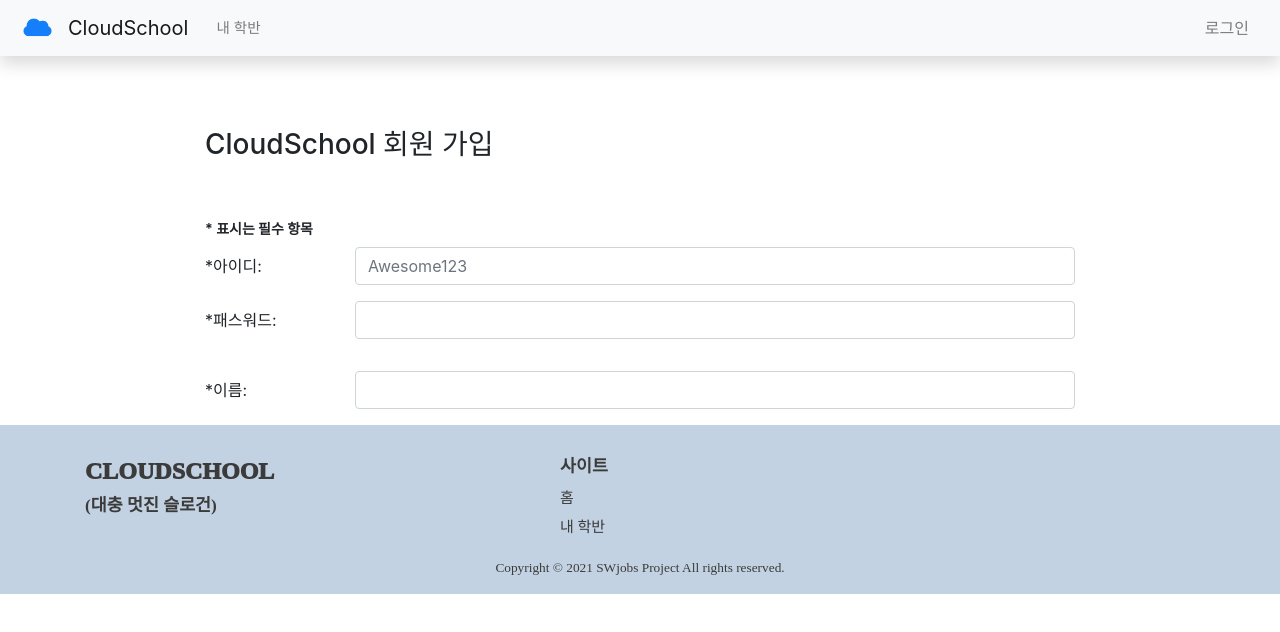
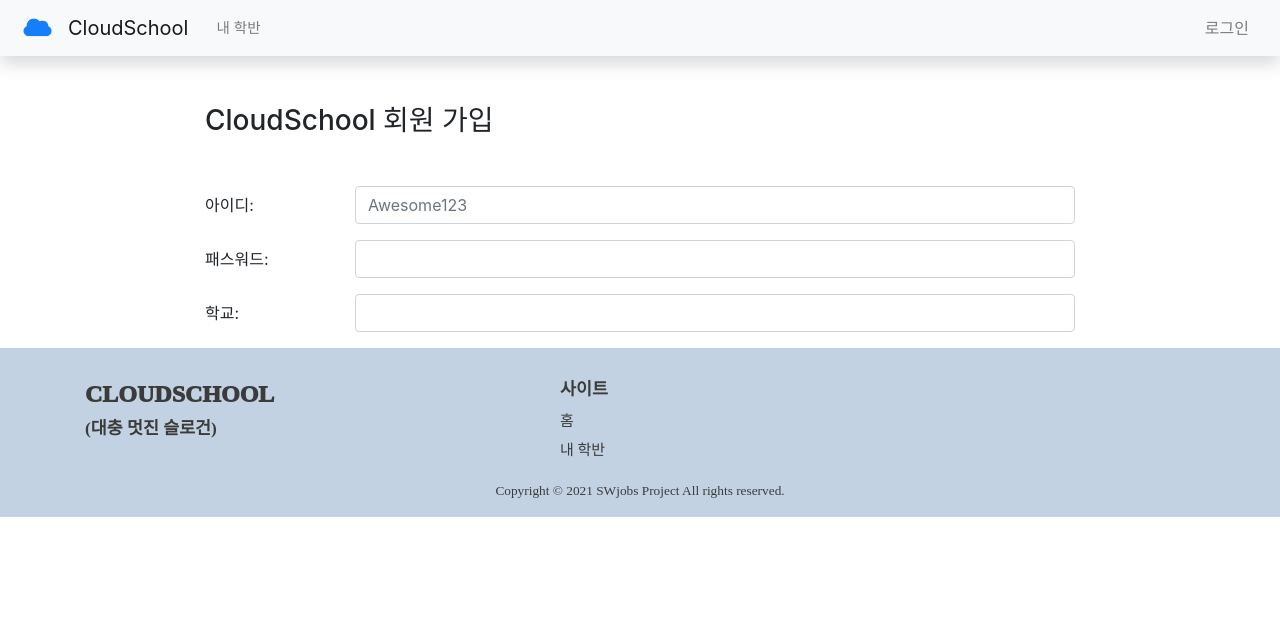
Before and after one commit to SWjobs/cloudschool-client, a Next.js app: page /register in a window 1280 px wide. Shown: the top 632 px of the page. Built offline with nearby package versions, Linux system fonts and the light colour scheme.

Commit message:
슬로건 수정, class page생성

```diff
--- a/pages/register.tsx
+++ b/pages/register.tsx
@@ -5,12 +5,11 @@ import { Container, Col, Form, Row } from "react-bootstrap";
 
 const Register: NextPage = () => {
   return <Layout>
-    <Container fluid="sm" className="mt-4" style={{ maxWidth: 900 }}>
-      <h3 className="py-5">CloudSchool 회원 가입</h3>
+    <Container fluid="sm" className="mt-5" style={{ maxWidth: 900 }}>
+      <h3 className="mb-5">CloudSchool 회원 가입</h3>
       <Form noValidate>
-        <Form.Text className="font-weight-bold pb-2">* 표시는 필수 항목</Form.Text>
         <Row>
-          <Form.Label column xs={12} sm={3} md={2}>*아이디:</Form.Label>
+          <Form.Label column xs={12} sm={3} md={2}>아이디:</Form.Label>
           <Col>
             <Form.Group>
               <Form.Control type="text" placeholder="Awesome123" />
@@ -18,16 +17,15 @@ const Register: NextPage = () => {
           </Col>
         </Row>
         <Row>
-          <Form.Label column xs={12} sm={3} md={2}>*패스워드:</Form.Label>
+          <Form.Label column xs={12} sm={3} md={2}>패스워드:</Form.Label>
           <Col>
             <Form.Group>
               <Form.Control type="password" />
             </Form.Group>
           </Col>
         </Row>
-
-        <Row className="mt-3">
-          <Form.Label column xs={12} sm={3} md={2}>*이름:</Form.Label>
+        <Row>
+          <Form.Label column xs={12} sm={3} md={2}>학교:</Form.Label>
           <Col>
             <Form.Group>
               <Form.Control type="text" />
@@ -35,6 +33,7 @@ const Register: NextPage = () => {
           </Col>
         </Row>
       </Form>
+
     </Container>
   </Layout>
 }
```
Also changed, not shown: pages/class.tsx (added, +17 -0 lines), pages/index.tsx (+6 -4 lines), public/assets/index-bg.jpg (added).
